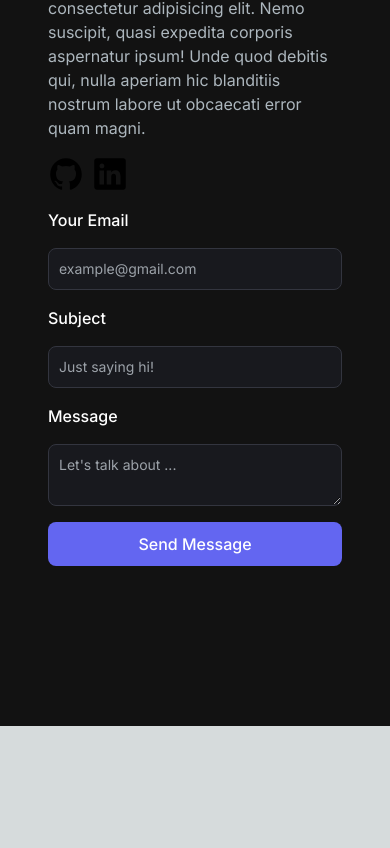
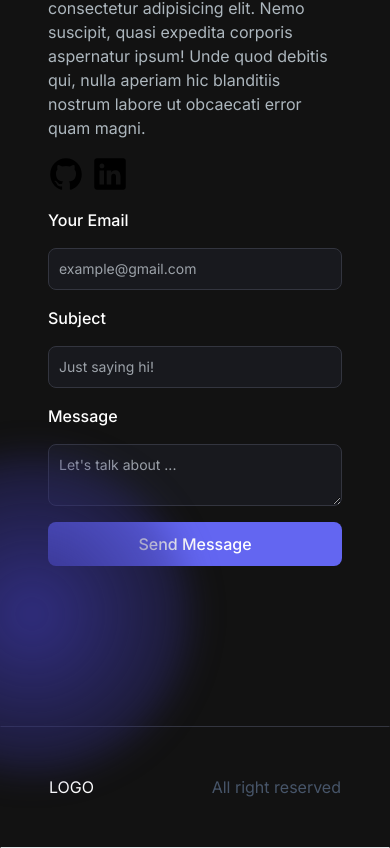
Before and after one commit to PabloJL/portfolio, a Next.js app: page / in a window 390 px wide. Shown: the part 4198-5046 px from the top of the page. Before the commit the page ends 4924 px from the top, so only its background shows below. Built offline with nearby package versions, Linux system fonts and the light colour scheme.

Commit message:
Footer added, email api working

```diff
--- a/src/app/api/send/route.js
+++ b/src/app/api/send/route.js
@@ -1,12 +1,13 @@
 // import { EmailTemplate } from '../../../components/EmailTemplate';
 import { Resend } from "resend";
 
-const resend = new Resend(process.env.RESEND_API_KEY);
+const resend = new Resend(process.env.REACT_APP_RESEND_API_KEY);
+const fromEmail = process.env.REACT_APP_FROM_EMAIL;
 
 export async function POST() {
   try {
     const data = await resend.emails.send({
-      from: "Pablo <jljp701@gmail.com>",
+      from: fromEmail,
       to: ["jljp701@gmail.com"],
       subject: "Hello world",
       react: (
--- a/src/app/page.jsx
+++ b/src/app/page.jsx
@@ -3,6 +3,7 @@
 import AboutSection from "../components/AboutSection";
 import ProjectsSection from "../components/ProjectsSection";
 import EmailSection from "../components/EmailSection";
+import Footer from "../components/Footer";
 
 export default function Home() {
   return (
@@ -14,6 +15,7 @@
         <ProjectsSection />
         <EmailSection />
       </div>
+      <Footer />
     </main>
   );
 }
--- a/src/components/EmailSection/index.jsx
+++ b/src/components/EmailSection/index.jsx
@@ -4,8 +4,9 @@
 
 function EmailSection() {
   return (
-    <section className=" grid md:grid-cols-2 my-12 md:my-12 py-24 gap-4 ">
-      <div>
+    <section className=" grid md:grid-cols-2 my-12 md:my-12 py-24 gap-4 relative ">
+      <div className="bg-[radial-gradient(ellipse_at_center,_var(--tw-gradient-stops))] from-indigo-900 to-transparent rounded-full h-80 w-80 z-0 blur-lg absolute top-3/4 -left-4 transform -translate-x-1/2 -translate-1/2"></div>
+      <div className=" z-10">
         <h5 className=" text-xl font-bold text-white my-2">
           Let&apos;s connect
         </h5>
@@ -15,7 +16,7 @@
           qui, nulla aperiam hic blanditiis nostrum labore ut obcaecati error
           quam magni.
         </p>
-        <div className="socials flex gap-2">
+        <div className="socials flex gap-2 sm:mb-4">
           <Link href="/">
             <IoLogoGithub className=" text-4xl" />
           </Link>
--- /dev/null
+++ b/src/components/Footer/index.jsx
@@ -0,0 +1,14 @@
+import React from "react";
+
+function Footer() {
+  return (
+    <footer className="footer border border-t-[#33353F] border-l-transparent border-r-transparent text-white">
+      <div className="container p-12 flex justify-between">
+        <span>LOGO</span>
+        <p className=" text-slate-600">All right reserved</p>
+      </div>
+    </footer>
+  );
+}
+
+export default Footer;
```
